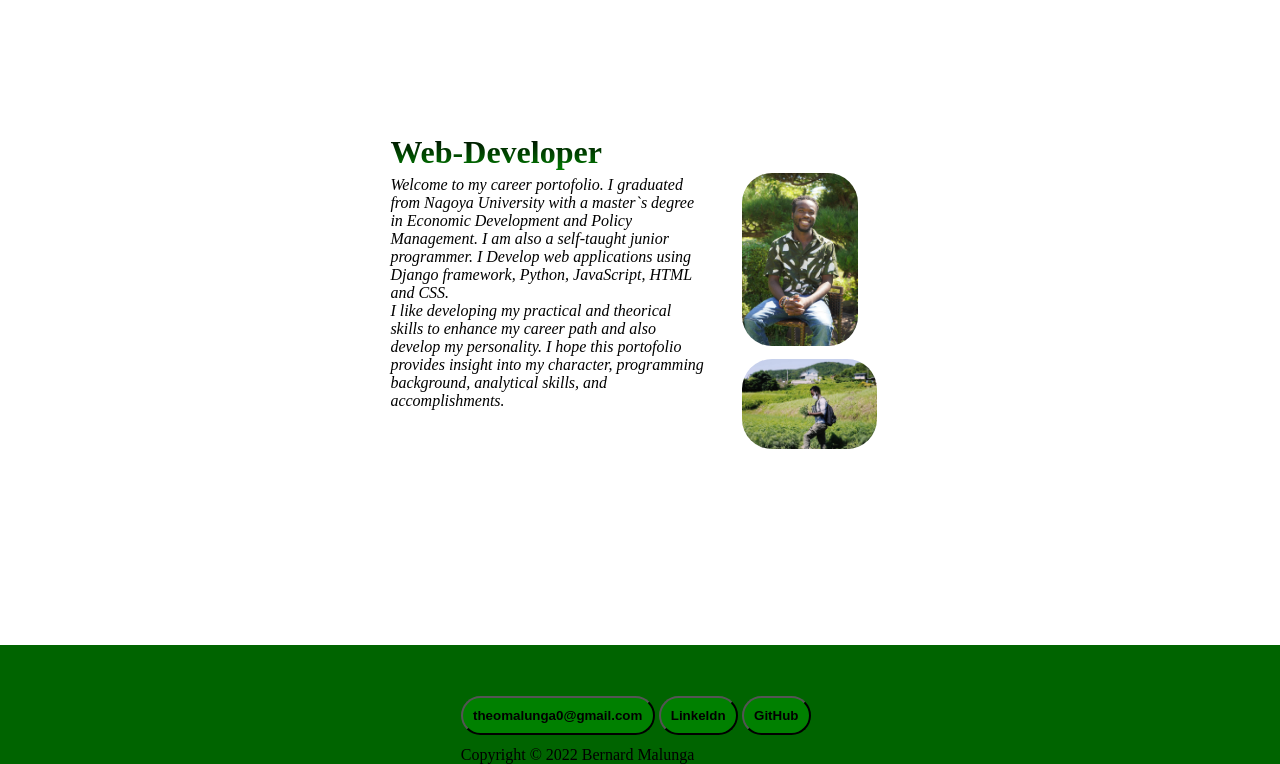
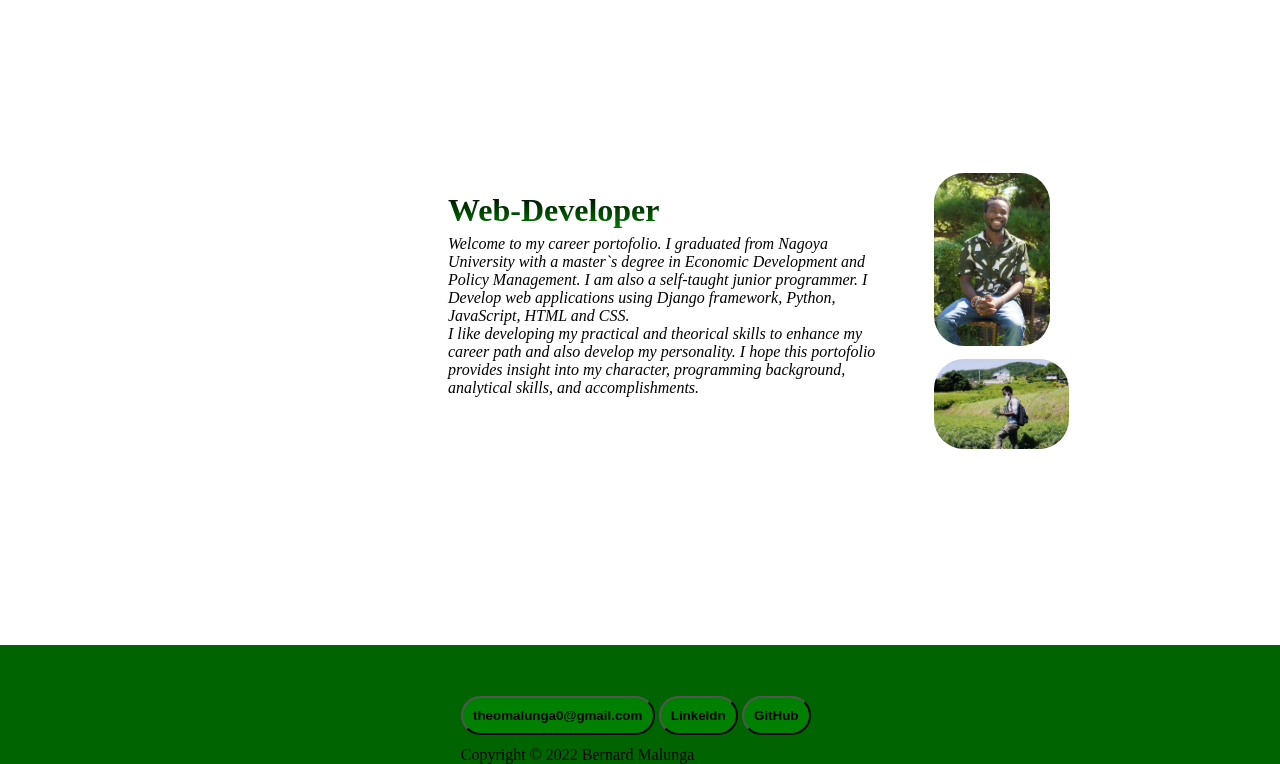
Before and after one commit to ber-nardTheo1/portofolio-bernard-malunga, a Django app: page /home/ in a window 1280 px wide. Shown: the part 140-904 px from the top of the page. Run offline with Django 4.2, Linux system fonts and the light colour scheme; some libraries are stand-ins or nearby versions.

Commit message:
mywebsite

```diff
--- a/static/styles.css
+++ b/static/styles.css
@@ -84,7 +84,7 @@ a{
     margin-left: 20%;
     margin-right: 30%;
     display: grid;
-    grid-template-columns: 70% 30%;
+    grid-template-columns: 100% 30%;
 }
 
 
```
